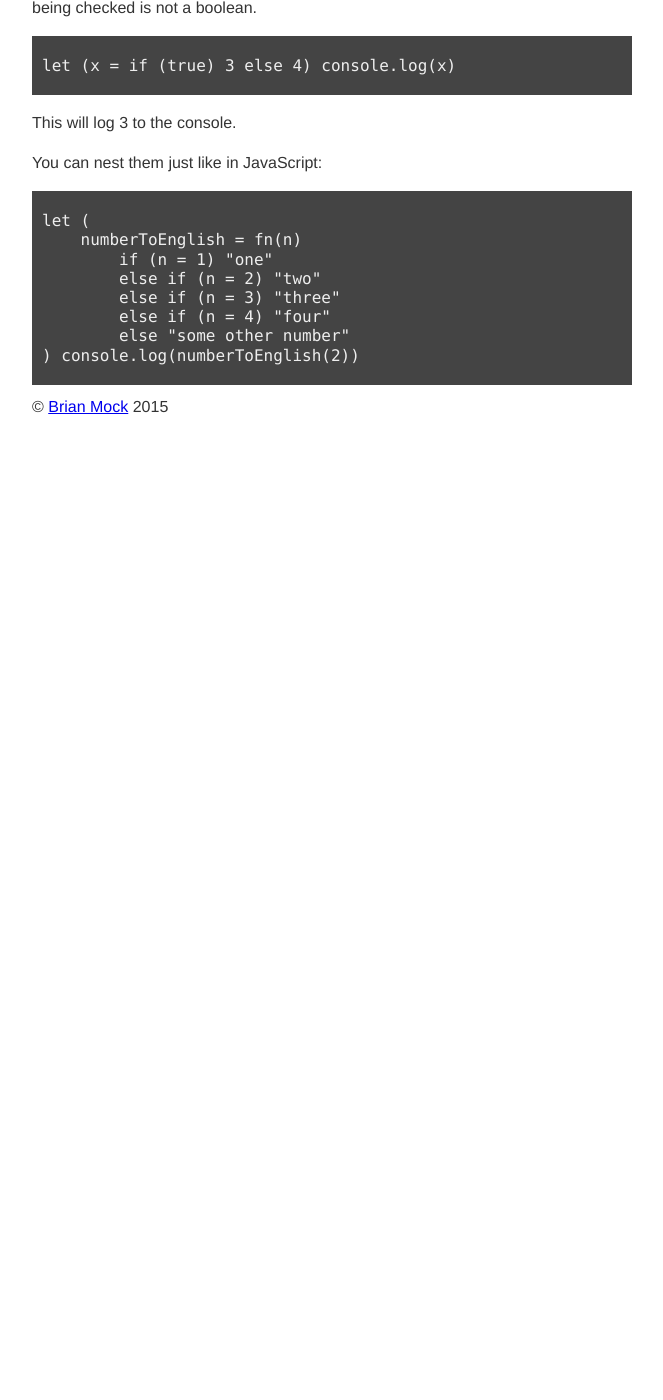
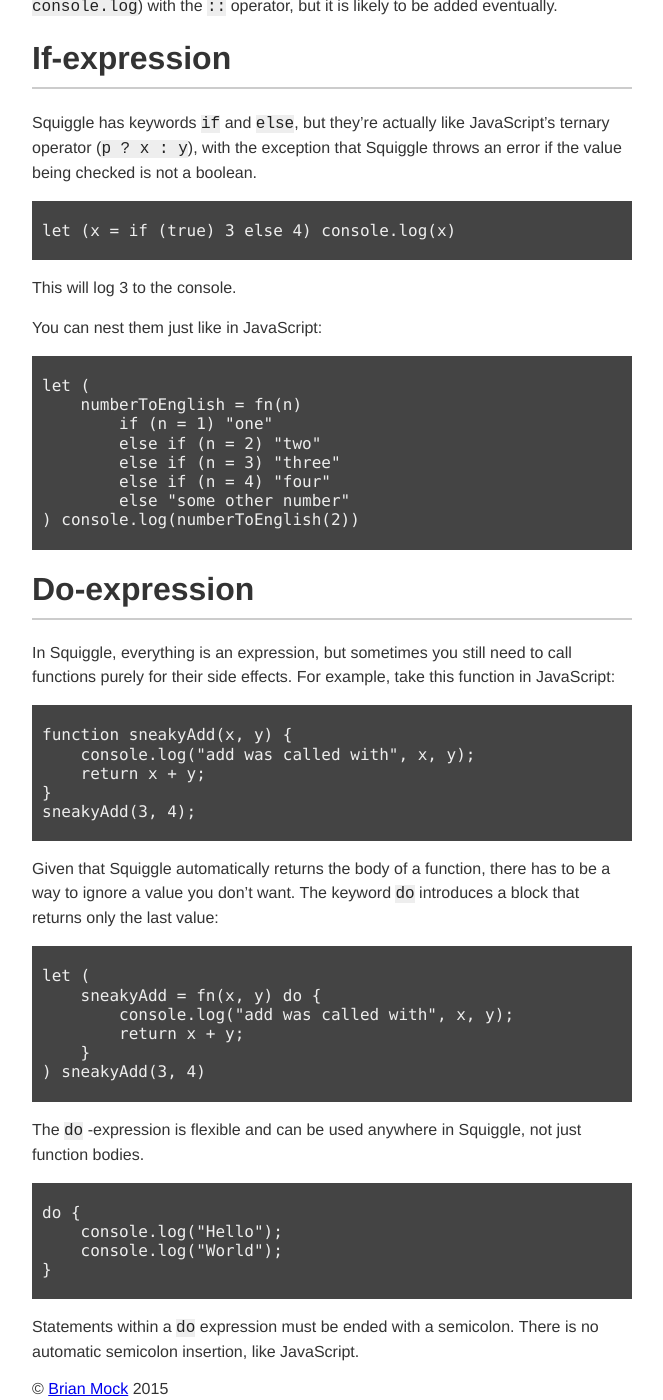
Before and after one commit to squiggle-lang/squiggle-lang.org, a Jekyll site: the page built from tutorial/index.md, in a window 1280 px wide and 1400 px high, scrolled down 7994 px. Shown: the whole window, without its empty margins (308-971 px from the left). Built offline with Jekyll 4.4.1, drawn with Linux system fonts in a browser that asks for light colours; before the commit the page ends 8430 px from its top, so only the background shows below that; some of the changed text lies outside the part shown.

Commit message:
Adds comments and do-expression

```diff
--- a/tutorial/index.md
+++ b/tutorial/index.md
@@ -83,6 +83,12 @@ The compiler transforms Squiggle files into JavaScript files, on a per-file
 basis. You can then handle these JavaScript files just like you would hand-
 written ones. Bundle them, `require` them, minify them, gzip them, whatever you
 want.
+
+## Comments
+
+Comments start with `#` and extend to the end of the line. All text within
+comments is ignored by Squiggle and not passed on to the generated JavaScript
+output.
 
 ## Literals
 
@@ -325,6 +331,38 @@ You can nest them just like in JavaScript:
             else "some other number"
     ) console.log(numberToEnglish(2))
 
+# Do-expression
+
+In Squiggle, everything is an expression, but sometimes you still need to call
+functions purely for their side effects. For example, take this function in
+JavaScript:
+
+    function sneakyAdd(x, y) {
+        console.log("add was called with", x, y);
+        return x + y;
+    }
+    sneakyAdd(3, 4);
+
+Given that Squiggle automatically returns the body of a function, there has to be a way to ignore a value you don't want. The keyword `do` introduces a block that returns only the last value:
+
+    let (
+        sneakyAdd = fn(x, y) do {
+            console.log("add was called with", x, y);
+            return x + y;
+        }
+    ) sneakyAdd(3, 4)
+
+The `do` -expression is flexible and can be used anywhere in Squiggle, not just
+function bodies.
+
+    do {
+        console.log("Hello");
+        console.log("World");
+    }
+
+Statements within a `do` expression must be ended with a semicolon. There is no
+automatic semicolon insertion, like JavaScript.
+
 <script src="{{ site.baseurl }}/toc.js"></script>
 
 <script>
```
